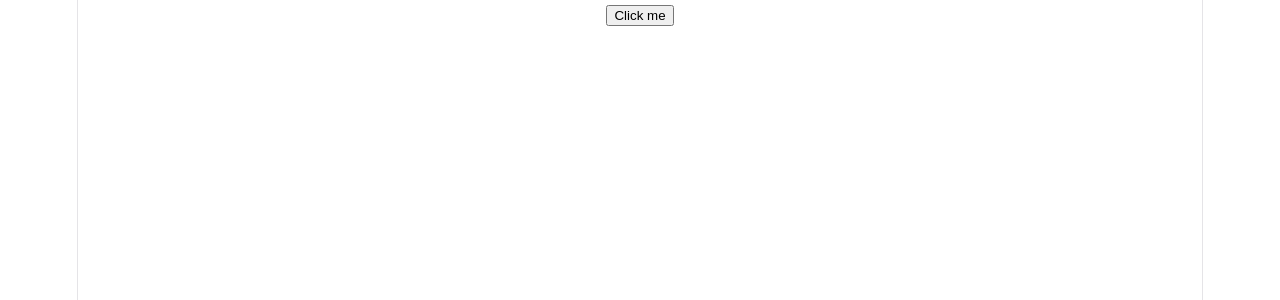
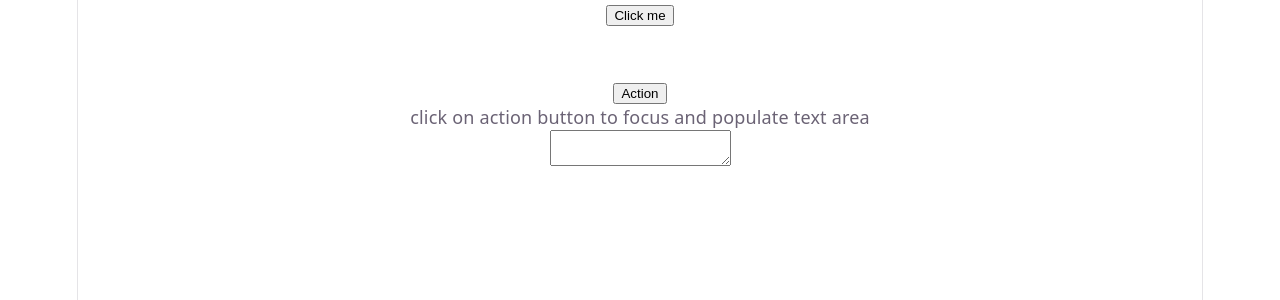
Before and after one commit to Aditi2354/Day4, a React (Vite) app: page / in a window 1280 px wide. Shown: the top 300 px of the page. Built offline with nearby package versions, Linux system fonts and the light colour scheme.

Commit message:
practiced manipulating DOM Value with useRef

```diff
--- a/src/App.jsx
+++ b/src/App.jsx
@@ -1,6 +1,7 @@
 
 import './App.css'
 import UseRef1 from './UseRef1'
+import DOMvalue from './Useref2'
 function App() {
 
 
@@ -9,6 +10,12 @@ function App() {
       <div>
       <UseRef1/>
       </div>
+
+      <br></br>
+      <br></br>
+      <div>
+        <DOMvalue/>
+      </div>
     </>
   )
 }
--- /dev/null
+++ b/src/Useref2.jsx
@@ -0,0 +1,21 @@
+import { useRef } from "react";
+
+export default  function DOMvalue(){
+    const focuspoint = useRef(null)
+
+    const onChangeHandling =()=>{
+        focuspoint.current.value = 'My vision is to become Rich'
+        focuspoint.current.focus()
+    }
+
+    return(
+        <>
+        <div>
+            <button onClick={onChangeHandling}>Action</button>
+        </div>
+        <label>click on action button to focus and populate text area</label>
+        <br></br>
+        <textarea  ref={focuspoint}/>
+        </>
+    )
+}
```
